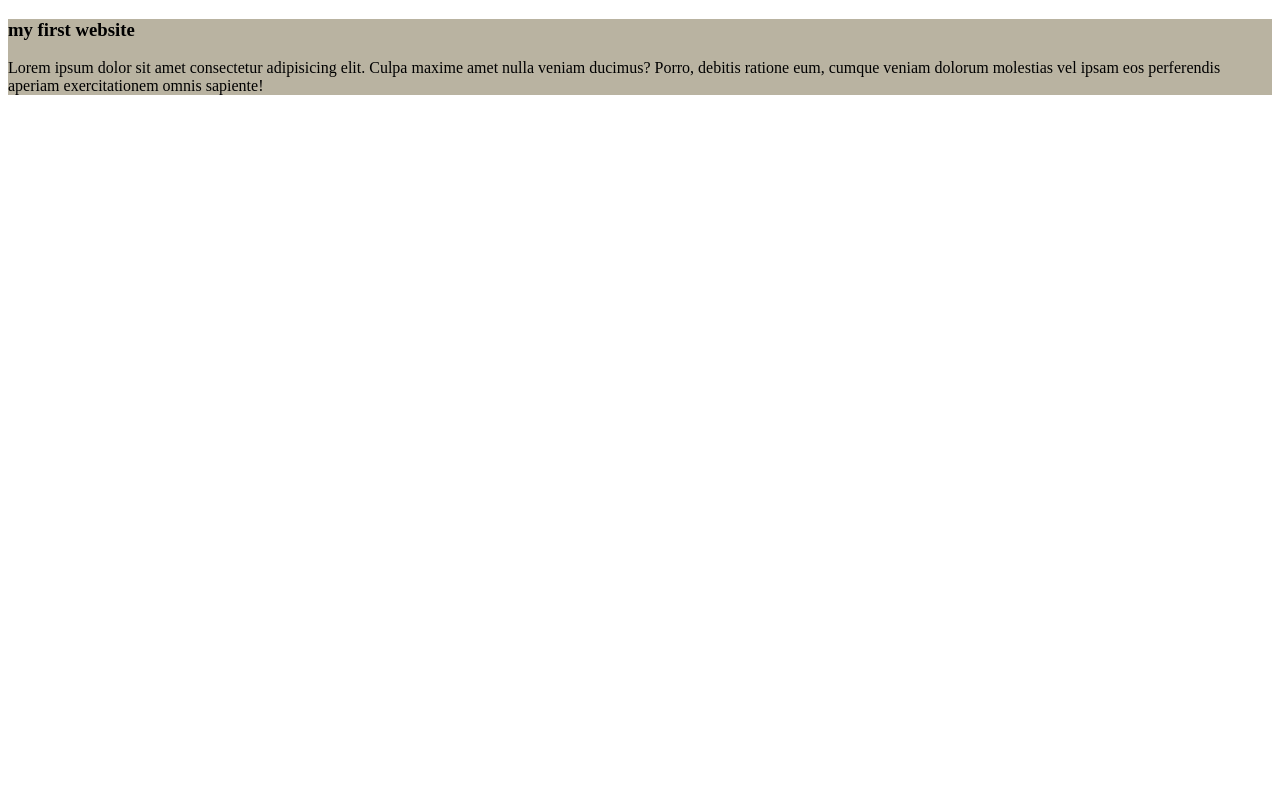
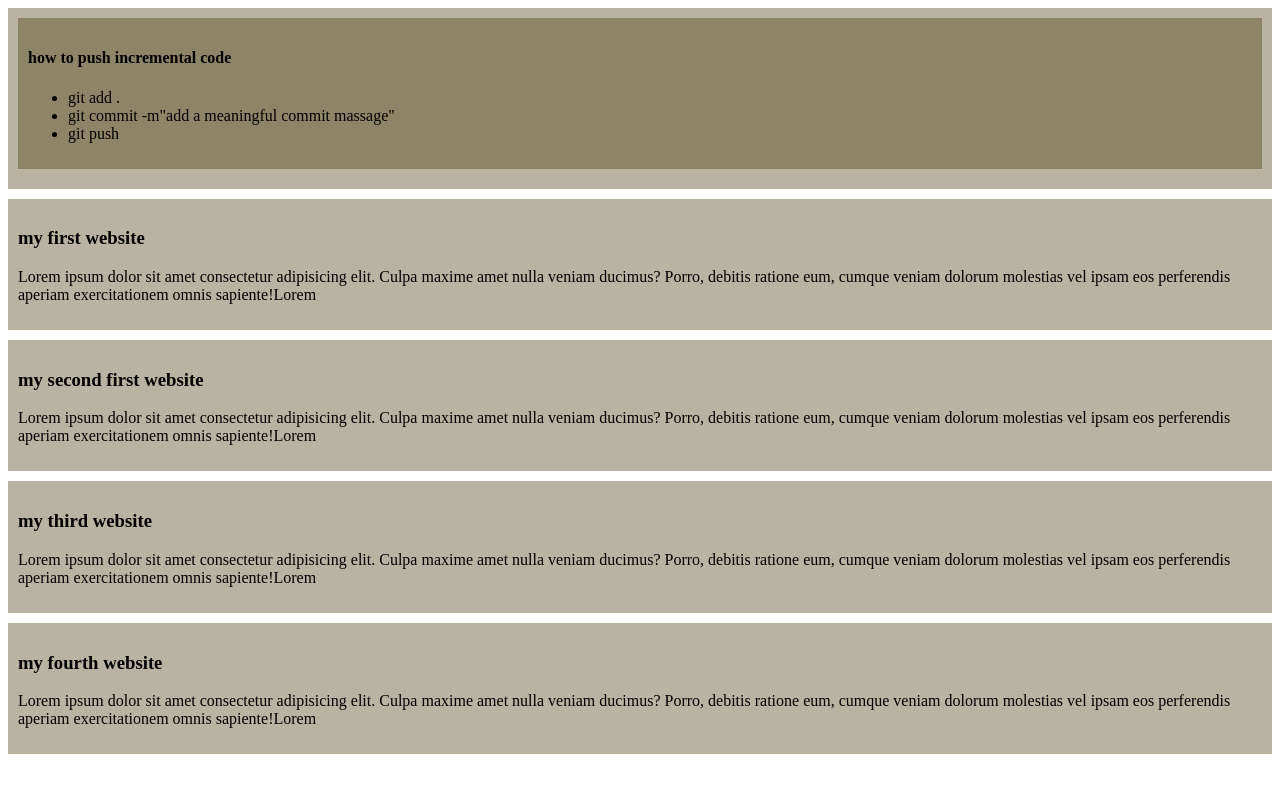
Before and after one commit to nobin-17/my-simple-website, a plain HTML site: page index.html in a window 1280 px wide. Drawn offline with Linux system fonts and the light colour scheme.

Commit message:
added a list to push code

```diff
--- a/index.html
+++ b/index.html
@@ -7,11 +7,34 @@
     <link rel="stylesheet" href="style/bloge.css">
 </head>
 <body>
-<div>
-    <h3>my first website </h3>
-<p>Lorem ipsum dolor sit amet consectetur adipisicing elit. Culpa maxime amet nulla veniam ducimus? Porro, debitis ratione eum, cumque veniam dolorum molestias vel ipsam eos perferendis aperiam exercitationem omnis sapiente! </p>
-</div>
+  <div>
+    <div>
+        <h4>how to push incremental code
 
+        </h4>
+        <ul>
+            <li>git add . </li>
+            <li>git commit -m"add a meaningful commit massage"</li>
+            <li>git push </li>
+        </ul>
+    </div>
+  </div>
 
 </body>
 </html>
+<div>
+    <h3>my first website </h3>
+<p>Lorem ipsum dolor sit amet consectetur adipisicing elit. Culpa maxime amet nulla veniam ducimus? Porro, debitis ratione eum, cumque veniam dolorum molestias vel ipsam eos perferendis aperiam exercitationem omnis sapiente!Lorem </p>
+</div>
+<div>
+    <h3>my second first website </h3>
+<p>Lorem ipsum dolor sit amet consectetur adipisicing elit. Culpa maxime amet nulla veniam ducimus? Porro, debitis ratione eum, cumque veniam dolorum molestias vel ipsam eos perferendis aperiam exercitationem omnis sapiente!Lorem </p>
+</div>
+<div>
+    <h3>my third website </h3>
+<p>Lorem ipsum dolor sit amet consectetur adipisicing elit. Culpa maxime amet nulla veniam ducimus? Porro, debitis ratione eum, cumque veniam dolorum molestias vel ipsam eos perferendis aperiam exercitationem omnis sapiente!Lorem </p>
+</div>
+<div>
+    <h3>my fourth website </h3>
+<p>Lorem ipsum dolor sit amet consectetur adipisicing elit. Culpa maxime amet nulla veniam ducimus? Porro, debitis ratione eum, cumque veniam dolorum molestias vel ipsam eos perferendis aperiam exercitationem omnis sapiente!Lorem </p>
+</div>
--- a/style/bloge.css
+++ b/style/bloge.css
@@ -1,3 +1,5 @@
 div{
    background-color: rgba(74, 59, 12, 0.386);
+   padding: 10px;
+   margin-bottom: 10px;
 }
```
